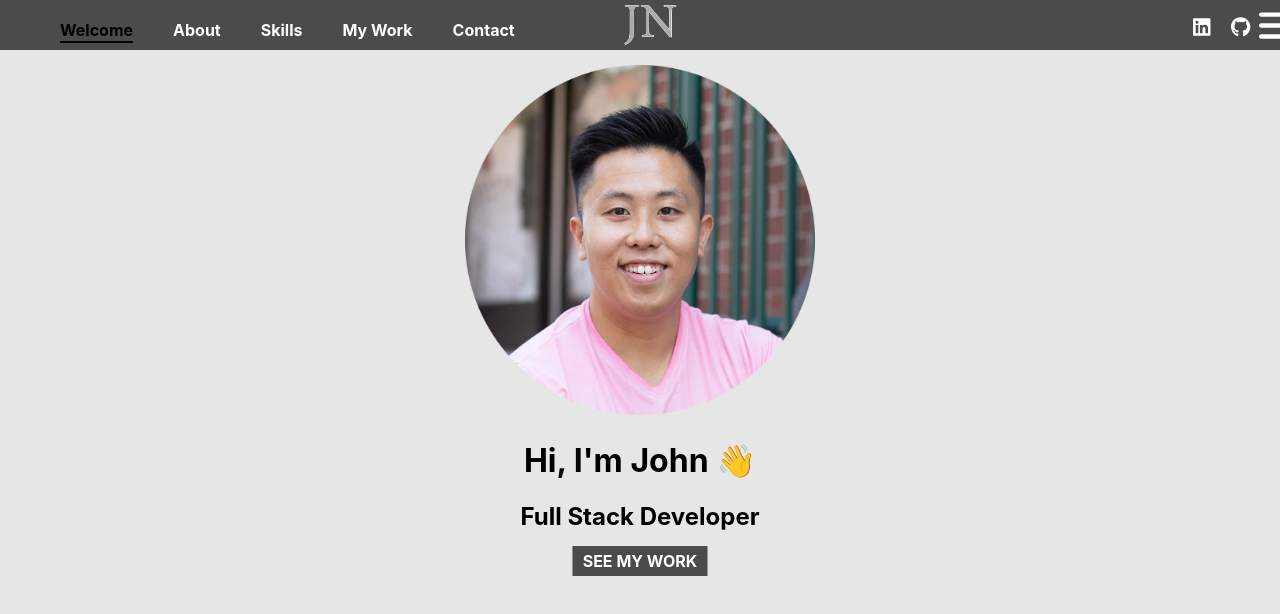
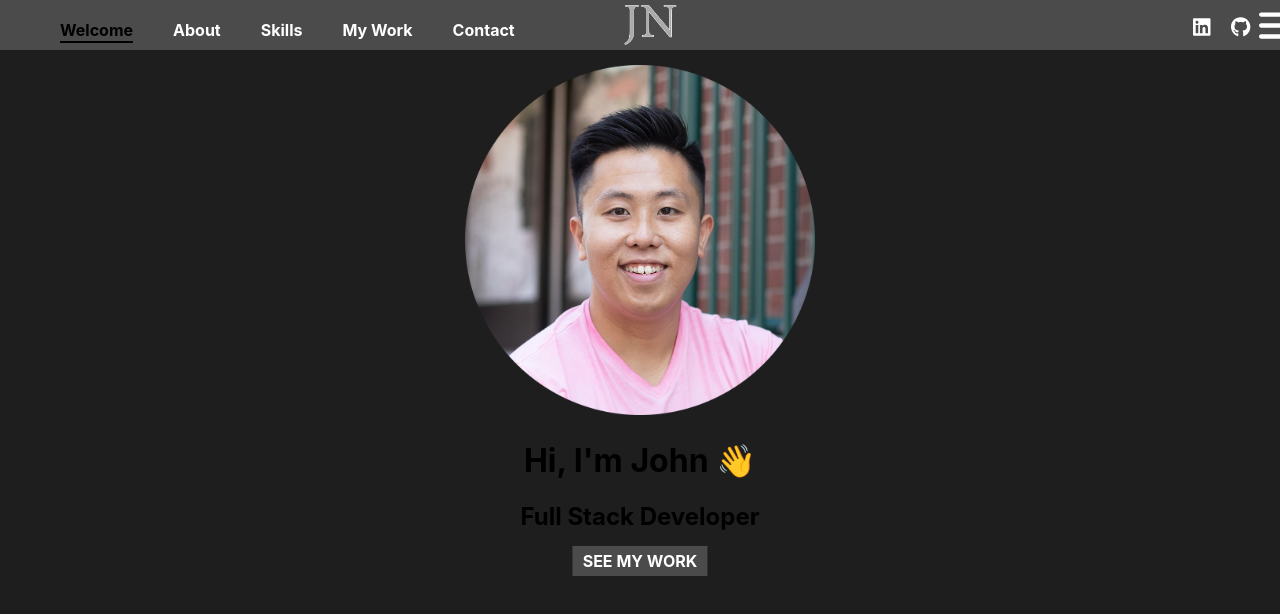
Before and after one commit to john-ngai/johnngai.com, a React (Create React App) app: page / in a window 1280 px wide. Shown: the top 614 px of the page. Built offline with nearby package versions, Linux system fonts and the light colour scheme.

Commit message:
Remove .page background

```diff
--- a/src/components/Layout/index.scss
+++ b/src/components/Layout/index.scss
@@ -5,5 +5,4 @@
   position: absolute;
   top: 50px;
   overflow: hidden;
-  background: rgb(230, 230, 230);
 }
```
